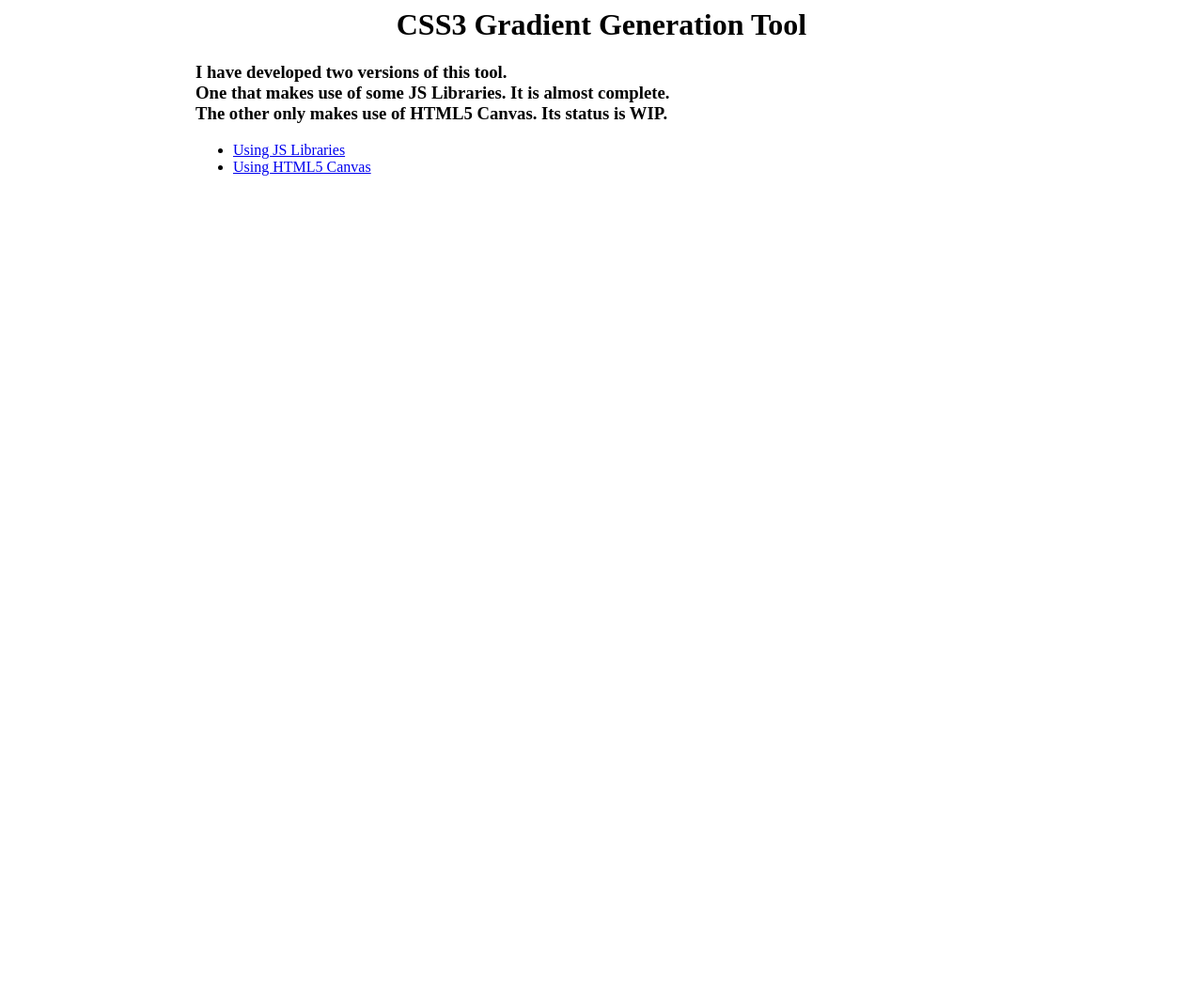
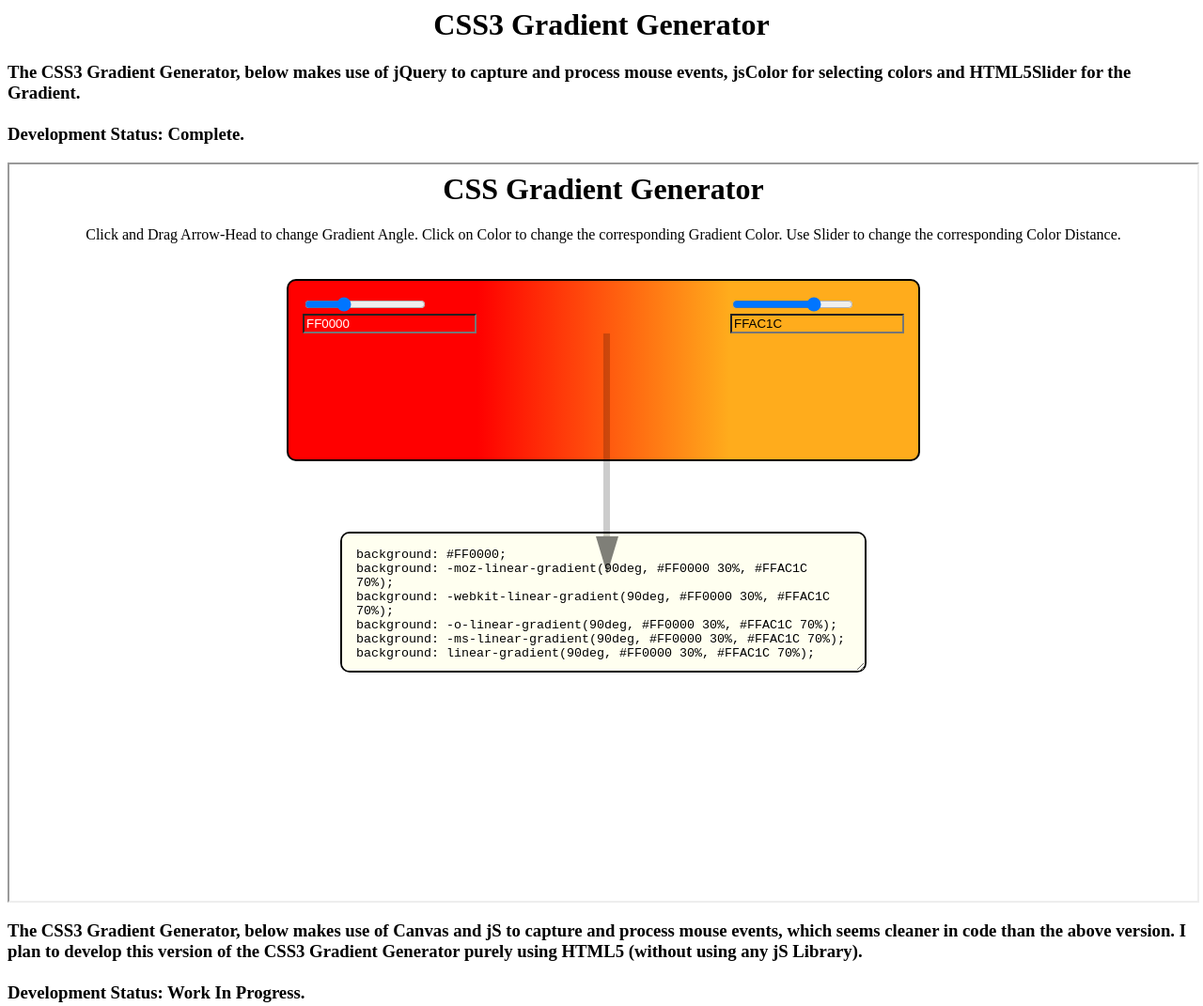
Before and after one commit to abhishekvp/CSS3GradientTool, a plain HTML site: page index.html in a window 1280 px wide. Shown: the top 1071 px of the page at 94% size. Before the commit the page ends 800 px from the top, so only its background shows below. Drawn offline with Linux system fonts and the light colour scheme.

Commit message:
Added Landing Pg to display both branches

```diff
--- a/index.html
+++ b/index.html
@@ -1,14 +1,20 @@
 <html>
-<div align="center">
-<h1>CSS3 Gradient Generation Tool</h1>
-</div>
-<div style="padding-left:200px;padding-right:200px;">
-<h3>I have developed two versions of this tool. <br>One that makes use of some JS Libraries. It is almost complete. <br>The other only makes use of HTML5 Canvas. Its status is WIP.</h3>
-</div>
-<div style="padding-left:200px;">
+<title>CSS3 Gradient Generator</title>
+<center>
+<h1>CSS3 Gradient Generator</h1>
+</center>
+<h3>The CSS3 Gradient Generator, below makes use of jQuery to capture and
+process mouse events, jsColor for selecting colors and HTML5Slider for the Gradient.<br><br>Development Status: Complete.<h3>
+<iframe src="jQuery/index.html" width="100%" height="100%" ></iframe>
+<h3>The CSS3 Gradient Generator, below makes use of Canvas and jS to capture and process mouse events, which seems cleaner in code than the above version. I plan to develop this version of the CSS3 Gradient Generator purely using HTML5 (without using any jS Library).<br><br>Development Status: Work In Progress.
+</h3>
+<iframe src="sansjQuery/index.html" width="100%" height="100%" ></iframe>
+<br><h3>
+Note: It is for this reason, I am maintaining two separate Branches :
 <ul>
-<li><a href="grad_tool_jsLibs/">Using JS Libraries</a></li>
-<li><a href="grad_tool_canvas/">Using HTML5 Canvas</a></li>
-</ul>
-</div>
+<li><a href="https://github.com/abhishekvp/CSS3GradientTool/tree/jQuery"> jQuery Branch </a></li>
+<li><a href="https://github.com/abhishekvp/CSS3GradientTool/tree/sansjQuery"> sansJQuery Branch </a></li>
+<ul>
+
+
 </html>
--- a/grad_tool_jsLibs/index.html
+++ b/jQuery/index.html
@@ -1,6 +1,7 @@
 <!doctype>
 <html>
 <meta charset="utf-8">
+<title>CSS3 Gradient Generator</title>
 <head>
 <link rel="stylesheet" type="text/css" href="style.css">
 <script src="jquery.js"></script>
@@ -14,7 +15,7 @@
 </head>
 <body onload="init();">
 <div id="header">
-<h1>CSS Gradient Generation Tool</h1>
+<h1>CSS Gradient Generator</h1>
 </div>
 <div id="usage">Click and Drag Arrow-Head to change Gradient Angle. Click on Color to change the corresponding Gradient Color. Use Slider to change the corresponding Color Distance.</div>
 <div id="gradient" class="appStyle">
--- a/grad_tool_canvas/index.html
+++ b/sansjQuery/index.html
@@ -1,7 +1,7 @@
 <!doctype>
 <html>
 <head>
-<title>Gradient Tool Prototype</title>
+<title>CSS3 Gradient Generator Prototype</title>
 <style>
 canvas {
         border: 1px solid black;
@@ -18,7 +18,7 @@ div {
 </head>
 <body onload="rotateAxis()">
 <div>
-<h1>CSS Gradient Generator Prototype</h1>
+<h1>CSS3 Gradient Generator Prototype - WIP</h1>
     <h3>Click and drag to rotate the gradient axis.</h3>
 <canvas id ="myCanvas" width=600 height= 300>
 </canvas>
```
Also changed, not shown: jQuery/generateCss.js (renamed from grad_tool_jsLibs/generateCss.js), jQuery/html5slider.js (renamed from grad_tool_jsLibs/html5slider.js), jQuery/jquery.js (renamed from grad_tool_jsLibs/jquery.js), jQuery/jscolor/arrow.gif (renamed from grad_tool_jsLibs/jscolor/arrow.gif), jQuery/jscolor/cross.gif (renamed from grad_tool_jsLibs/jscolor/cross.gif), jQuery/jscolor/demo.html (renamed from grad_tool_jsLibs/jscolor/demo.html), jQuery/jscolor/hs.png (renamed from grad_tool_jsLibs/jscolor/hs.png), jQuery/jscolor/hv.png (renamed from grad_tool_jsLibs/jscolor/hv.png), jQuery/jscolor/jscolor.js (renamed from grad_tool_jsLibs/jscolor/jscolor.js), jQuery/rotateAxis.js (renamed from grad_tool_jsLibs/rotateAxis.js), jQuery/style.css (renamed from grad_tool_jsLibs/style.css).
